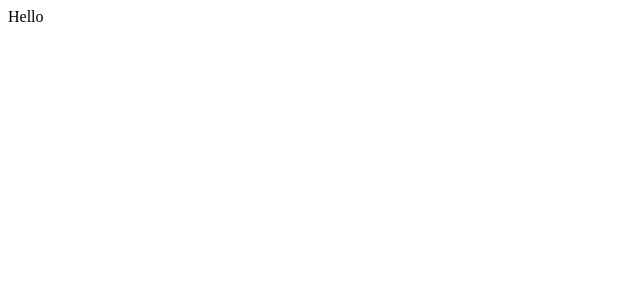
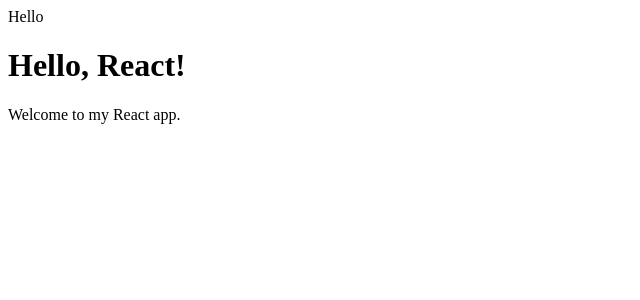
Before and after one commit to macosta2015/YouTube-Version2, a React (Create React App) app in the folder youtube/: page / in a window 1280 px wide. Shown: the top 300 px of the page, without its empty margins (0-640 px from the left). Built offline with nearby package versions, Linux system fonts and the light colour scheme.

Commit message:
Initial code is working

```diff
--- a/youtube/src/App.js
+++ b/youtube/src/App.js
@@ -1,8 +1,12 @@
+import Introduction from './pages/introduction';
 
 function App() {
   return (
     <div className="App">
       Hello
+
+      <Introduction />
+
     </div>
   );
 }
--- /dev/null
+++ b/youtube/src/pages/introduction.js
@@ -0,0 +1,12 @@
+import React from 'react';
+
+const Introduction = () => {
+  return (
+    <div>
+      <h1>Hello, React!</h1>
+      <p>Welcome to my React app.</p>
+    </div>
+  );
+};
+
+export default Introduction;
```
